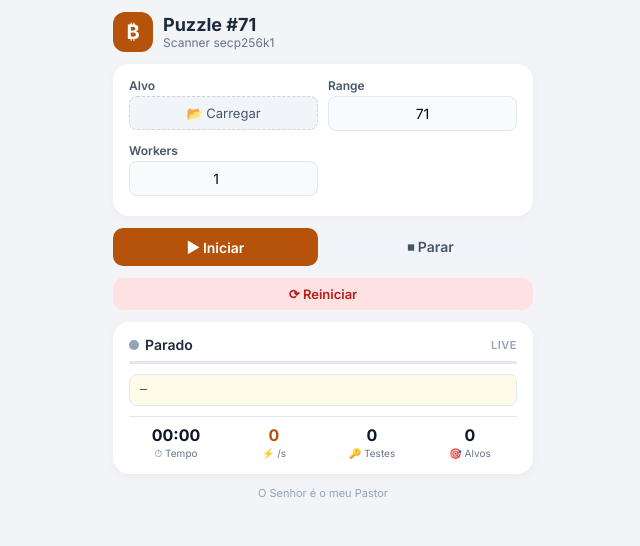
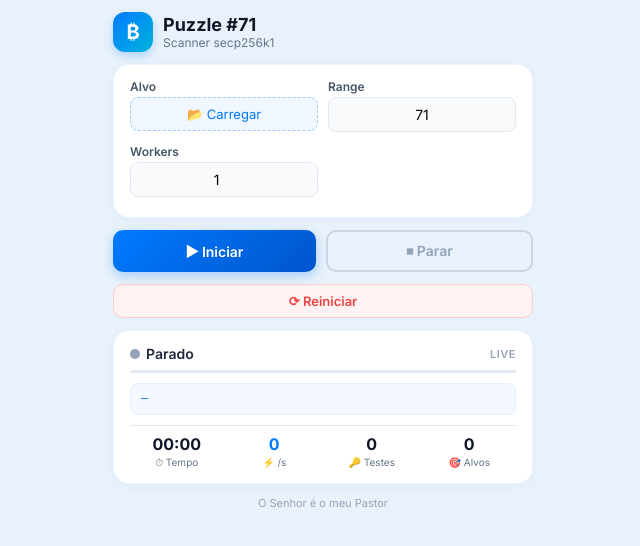
Before and after one commit to pruanderley/scann, a website: page index.html in a window 1280 px wide. Shown: the whole page, without its empty margins (317-957 px from the left). Drawn offline with Linux system fonts and the light colour scheme.

Commit message:
Add files via upload

```diff
--- a/index.html
+++ b/index.html
@@ -3,13 +3,13 @@
 <head>
 <meta charset="UTF-8"/>
 <meta name="viewport" content="width=device-width, initial-scale=1.0, maximum-scale=1.0, user-scalable=no"/>
-<meta name="theme-color" content="#F8F9FA"/>
+<meta name="theme-color" content="#F0F6FC"/>
 <title>Puzzle #71 Scanner</title>
 <link href="https://fonts.googleapis.com/css2?family=Inter:wght@400;600;700&display=swap" rel="stylesheet">
 <style>
 * { margin: 0; padding: 0; box-sizing: border-box; font-family: 'Inter', sans-serif; -webkit-tap-highlight-color: transparent; }
 body {
-    background-color: #F2F4F8;
+    background-color: #E9F2FA; /* Fundo azul gelo muito claro */
     display: flex;
     justify-content: center;
     min-height: 100vh;
@@ -21,7 +21,7 @@ body {
     width: 100%;
 }
 
-/* Header Compacto */
+/* Header Compacto - Azul */
 .app-header {
     display: flex;
     align-items: center;
@@ -29,7 +29,7 @@ body {
     margin-bottom: 12px;
 }
 .icon {
-    background: #B45309;
+    background: linear-gradient(135deg, #007AFF, #00B4DB); /* Azul Céu */
     width: 40px;
     height: 40px;
     border-radius: 12px;
@@ -40,20 +40,22 @@ body {
     font-size: 20px;
     font-weight: bold;
     flex-shrink: 0;
+    box-shadow: 0 4px 10px rgba(0, 122, 255, 0.25);
 }
-.header-text h1 { font-size: 18px; font-weight: 700; line-height: 1.2; }
+.header-text h1 { font-size: 18px; font-weight: 700; line-height: 1.2; color: #0F172A; }
 .header-text span { font-size: 12px; color: #64748B; display: block; }
 
-/* Cartões Compactos */
+/* Cartões - Com bordas azuis sutis */
 .card {
     background: #FFFFFF;
     border-radius: 16px;
     padding: 14px 16px;
     margin-bottom: 12px;
-    box-shadow: 0 2px 8px rgba(0,0,0,0.04);
+    box-shadow: 0 2px 8px rgba(0, 122, 255, 0.06);
+    border: 1px solid rgba(0, 122, 255, 0.08); /* Borda azul suave */
 }
 
-/* Inputs e Selects */
+/* Inputs e Selects - Foco Azul */
 .input-group { margin-bottom: 6px; }
 .input-group label { font-size: 12px; font-weight: 600; color: #475569; display: block; margin-bottom: 3px; }
 .input-group select, .input-group input {
@@ -64,58 +66,75 @@ body {
     background: #F8FAFC;
     font-size: 14px;
     outline: none;
+    transition: all 0.2s;
 }
-.input-group input:focus { border-color: #B45309; background: #fff; }
+.input-group input:focus { border-color: #007AFF; background: #fff; box-shadow: 0 0 0 3px rgba(0, 122, 255, 0.1); }
 
-/* Botão de Arquivo */
+/* Botão de Arquivo - Azul */
 .file-wrapper { position: relative; display: inline-block; width: 100%; }
 .file-wrapper input[type="file"] { position: absolute; opacity: 0; width: 100%; height: 100%; cursor: pointer; }
 .file-label {
     display: flex; align-items: center; justify-content: center; gap: 6px;
-    padding: 8px; background: #F1F5F9; border-radius: 8px; color: #475569;
-    font-size: 13px; font-weight: 500; border: 1px dashed #CBD5E1; width: 100%;
+    padding: 8px; background: #F0F7FF; border-radius: 8px; color: #007AFF;
+    font-size: 13px; font-weight: 500; border: 1px dashed #A0CFFF; width: 100%;
 }
 
-/* Grid de Configuração (2 colunas no topo) */
-.config-grid {
-    display: grid;
-    grid-template-columns: 1fr 1fr;
-    gap: 10px;
-}
+/* Grid de Configuração */
+.config-grid { display: grid; grid-template-columns: 1fr 1fr; gap: 10px; }
 
-/* Botões de Ação */
+/* Botões de Ação - Estilo Moderno */
 .actions { display: flex; gap: 10px; margin-bottom: 12px; }
 .btn {
     flex: 1; padding: 10px 0; border: none; border-radius: 10px;
     font-size: 14px; font-weight: 600; cursor: pointer; text-align: center;
+    transition: all 0.2s;
 }
-.btn-primary { background: #B45309; color: #fff; }
-.btn-primary:disabled { background: #CBD5E1; color: #94A3B8; }
-.btn-secondary { background: #F1F5F9; color: #475569; }
-.btn-danger { background: #FEE2E2; color: #B91C1C; font-size: 13px; padding: 8px 0; }
+.btn-primary {
+    background: linear-gradient(135deg, #007AFF, #0055CC);
+    color: #fff;
+    box-shadow: 0 4px 12px rgba(0, 122, 255, 0.3);
+}
+.btn-primary:active { transform: scale(0.98); }
+.btn-primary:disabled { background: #CBD5E1; box-shadow: none; color: #94A3B8; }
 
-/* Painel de Status (Dashboard) */
+.btn-secondary {
+    background: transparent;
+    color: #007AFF;
+    border: 2px solid #007AFF;
+}
+.btn-secondary:active { background: rgba(0, 122, 255, 0.05); }
+.btn-secondary:disabled { border-color: #CBD5E1; color: #94A3B8; }
+
+.btn-danger {
+    background: #FEF2F2;
+    color: #EF4444;
+    border: 1px solid #FECACA;
+    font-size: 13px; padding: 8px 0;
+}
+.btn-danger:active { background: #FEE2E2; }
+
+/* Painel de Status */
 .status-header { display: flex; justify-content: space-between; align-items: center; margin-bottom: 8px; }
 .status-left { display: flex; align-items: center; gap: 6px; font-weight: 600; font-size: 14px; }
 .dot { width: 10px; height: 10px; border-radius: 50%; display: inline-block; }
 .dot.idle { background: #94A3B8; }
-.dot.running { background: #22C55E; animation: pulse 1.2s infinite; }
-@keyframes pulse { 0%{opacity:1} 50%{opacity:0.3} 100%{opacity:1} }
+.dot.running { background: #007AFF; animation: pulse 1.2s infinite; }
+@keyframes pulse { 0%{opacity:1; box-shadow: 0 0 0 0 rgba(0,122,255,0.7)} 50%{opacity:0.6; box-shadow: 0 0 0 6px rgba(0,122,255,0)} 100%{opacity:1; box-shadow: 0 0 0 0 rgba(0,122,255,0)} }
 .status-label { color: #94A3B8; font-size: 11px; font-weight: 600; letter-spacing: 0.5px; }
 
-/* Barra de Progresso */
+/* Barra de Progresso - Azul */
 .progress-container { width: 100%; height: 3px; background: #E2E8F0; border-radius: 3px; margin-bottom: 10px; overflow: hidden; }
-.progress-fill { height: 100%; width: 0%; background: #B45309; transition: width 0.3s ease; }
+.progress-fill { height: 100%; width: 0%; background: linear-gradient(90deg, #007AFF, #00B4DB); transition: width 0.3s ease; }
 
-/* Key Box (Apenas texto) */
+/* Key Box - Azul muito claro */
 .key-box {
-    background: #FEFCE8; border: 1px solid #E2E8F0; border-radius: 8px;
+    background: #F4F9FF; border: 1px solid #E0F0FF; border-radius: 8px;
     padding: 8px 10px; font-size: 12px; font-family: monospace;
-    color: #3F3F46; word-break: break-all; margin-bottom: 10px;
+    color: #007AFF; word-break: break-all; margin-bottom: 10px;
     min-height: 30px; display: flex; align-items: center;
 }
 
-/* Grid de Métricas (4 itens lado a lado - Compacto) */
+/* Grid de Métricas (4 itens) */
 .metrics-grid {
     display: grid;
     grid-template-columns: 1fr 1fr 1fr 1fr;
@@ -125,15 +144,15 @@ body {
 }
 .metric-item { display: flex; flex-direction: column; align-items: center; text-align: center; }
 .metric-value { font-size: 16px; font-weight: 700; color: #0F172A; }
-.metric-value.orange { color: #B45309; }
+.metric-value.primary { color: #007AFF; }
 .metric-label { font-size: 10px; color: #64748B; font-weight: 500; margin-top: 2px; display: flex; align-items: center; gap: 3px; }
 
-/* Hit Box */
-.hit-box { background: #F0FDF4; border: 2px solid #22C55E; border-radius: 12px; padding: 10px; margin-top: 8px; display: none; }
-.hit-box h4 { color: #15803D; font-size: 14px; margin-bottom: 4px; }
-.hit-box pre { background: #fff; padding: 8px; border-radius: 6px; font-size: 11px; white-space: pre-wrap; word-break: break-all; border: 1px solid #DCFCE7; }
+/* Hit Box - Azul */
+.hit-box { background: #F0F7FF; border: 2px solid #007AFF; border-radius: 12px; padding: 10px; margin-top: 8px; display: none; }
+.hit-box h4 { color: #007AFF; font-size: 14px; margin-bottom: 4px; }
+.hit-box pre { background: #fff; padding: 8px; border-radius: 6px; font-size: 11px; white-space: pre-wrap; word-break: break-all; border: 1px solid #D0E6FF; color: #1E293B; }
 
-/* Responsividade para telas muito pequenas */
+/* Responsividade */
 @media (max-width: 380px) {
     .metrics-grid { grid-template-columns: 1fr 1fr; gap: 8px; }
     .metric-item { align-items: flex-start; text-align: left; }
@@ -152,7 +171,7 @@ body {
         </div>
     </div>
 
-    <!-- Configurações (Compactas em Grid) -->
+    <!-- Configurações -->
     <div class="card">
         <div class="config-grid">
             <div class="input-group">
@@ -172,9 +191,7 @@ body {
                 <label>Workers</label>
                 <input type="number" id="wkIn" value="4" min="1" max="32" style="text-align:center;"/>
             </div>
-            <div class="input-group" style="display:flex; align-items:flex-end; justify-content:flex-end;">
-                <!-- Espaço vazio para alinhamento -->
-            </div>
+            <div class="input-group" style="display:flex; align-items:flex-end; justify-content:flex-end;"></div>
         </div>
     </div>
 
@@ -185,7 +202,7 @@ body {
     </div>
     <button class="btn btn-danger" id="btnReset" onclick="App.reset()" style="width:100%; margin-bottom:12px;">⟳ Reiniciar</button>
 
-    <!-- Painel de Status -->
+    <!-- Status -->
     <div class="card">
         <div class="status-header">
             <div class="status-left">
@@ -199,14 +216,13 @@ body {
         </div>
         <div class="key-box" id="keyDisplay">—</div>
 
-        <!-- Métricas Compactas -->
         <div class="metrics-grid">
             <div class="metric-item">
                 <span class="metric-value" id="timeD">00:00</span>
                 <span class="metric-label">⏱ Tempo</span>
             </div>
             <div class="metric-item">
-                <span class="metric-value orange" id="speedD">0</span>
+                <span class="metric-value primary" id="speedD">0</span>
                 <span class="metric-label">⚡ /s</span>
             </div>
             <div class="metric-item">
@@ -219,7 +235,6 @@ body {
             </div>
         </div>
 
-        <!-- Hit -->
         <div class="hit-box" id="hitBox">
             <h4>🏆 CHAVE ENCONTRADA!</h4>
             <pre id="hitContent"></pre>
@@ -349,7 +364,7 @@ self.onmessage=function(e){
 `;
 
 // ═══════════════════════════════════════════════════════════════════
-// MAIN APP (Compacto)
+// MAIN APP
 // ═══════════════════════════════════════════════════════════════════
 const App = {
   workers: [], running: false,
```
